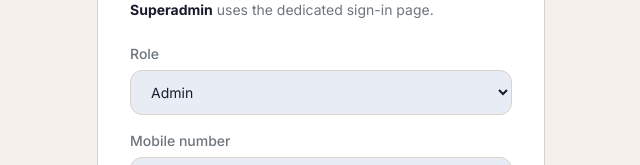
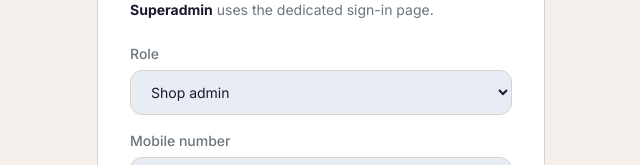
Before and after one commit to shukla-manya/evision-platform-, a Next.js app in the folder frontend-web/: page /reset-password in a window 1280 px wide. Shown: the part 293-458 px from the top of the page, without its empty margins (319-959 px from the left). Built offline with nearby package versions, Linux system fonts and the light colour scheme.

Commit message:
feat: update features and improve system performance

```diff
--- a/frontend-web/app/reset-password/page.tsx
+++ b/frontend-web/app/reset-password/page.tsx
@@ -26,11 +26,7 @@ export default function ResetPasswordPage() {
   const [loading, setLoading] = useState(false);
 
   useEffect(() => {
-    const queryRole = new URLSearchParams(window.location.search).get('role');
-    const allowed = PASSWORD_RESET_ROLE_OPTIONS.map((o) => o.value);
-    if (queryRole && allowed.includes(queryRole as ResetRole)) {
-      setRole(queryRole as ResetRole);
-    }
+    setRole('admin');
   }, []);
 
   async function startReset(e: React.FormEvent) {
--- a/frontend-web/lib/user-roles.ts
+++ b/frontend-web/lib/user-roles.ts
@@ -29,12 +29,11 @@ export function roleDisplayLabel(role: string | undefined | null): string {
     .join(' ');
 }
 
-/** Roles that support SMS password reset (API values). */
-export type PasswordResetApiRole = 'electrician' | 'admin';
+/** Shop admins reset password via SMS OTP; technicians sign in with OTP only (no password on web). */
+export type PasswordResetApiRole = 'admin';
 
 export const PASSWORD_RESET_ROLE_OPTIONS: { value: PasswordResetApiRole; label: string }[] = [
-  { value: 'admin', label: 'Admin' },
-  { value: 'electrician', label: 'Technician' },
+  { value: 'admin', label: 'Shop admin' },
 ];
 
 /** Public self-serve registration tabs (technician = electrician in API). */
```
